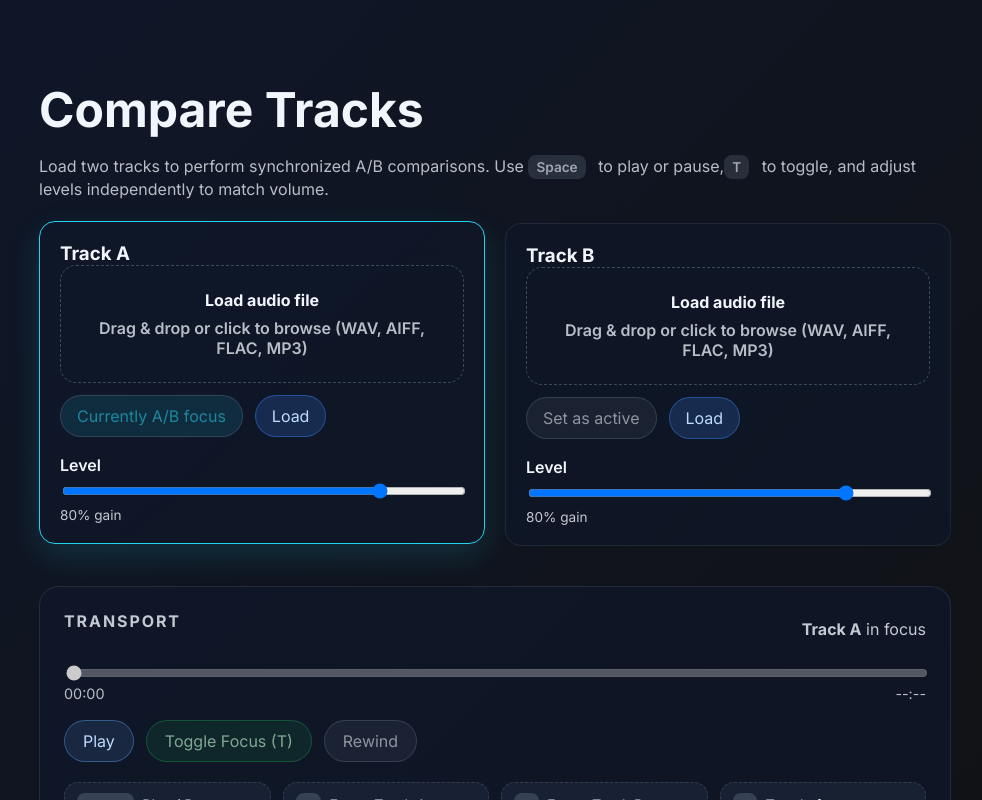
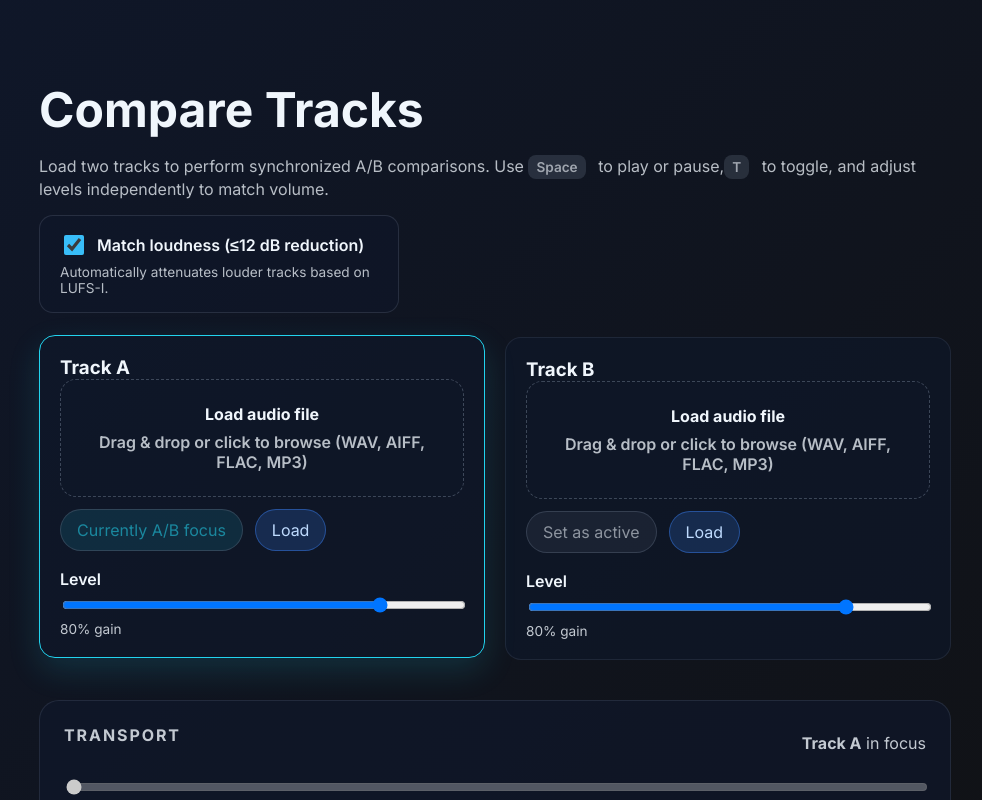
Before and after one commit to jeremyg7/compare-tracks, a Next.js app: page / in a window 1280 px wide. Shown: the top 800 px of the page, without its empty margins (145-1127 px from the left). Built offline with nearby package versions, Linux system fonts and the light colour scheme.

Commit message:
feat: add LUFS loudness match with cap

```diff
--- a/app/globals.css
+++ b/app/globals.css
@@ -111,6 +111,36 @@ input[type="range"] {
 .transport button:hover {
   background: rgba(96, 165, 250, 0.25);
   border-color: rgba(147, 197, 253, 0.8);
+}
+
+.match-toggle {
+  display: flex;
+  flex-direction: column;
+  gap: 6px;
+  margin-top: 16px;
+  padding: 16px 20px;
+  border-radius: 14px;
+  background: rgba(15, 23, 42, 0.5);
+  border: 1px solid rgba(148, 163, 184, 0.18);
+  max-width: 360px;
+}
+
+.match-toggle label {
+  display: flex;
+  align-items: center;
+  gap: 10px;
+  font-weight: 600;
+}
+
+.match-toggle input[type="checkbox"] {
+  width: 20px;
+  height: 20px;
+  accent-color: #38bdf8;
+}
+
+.match-hint {
+  font-size: 0.85rem;
+  opacity: 0.75;
 }
 
 .shortcut-grid {
--- a/app/page.tsx
+++ b/app/page.tsx
@@ -4,6 +4,7 @@ import { useCallback, useEffect, useMemo, useRef, useState } from "react";
 import { TrackCard } from "@/components/TrackCard";
 import { analyzeLoudness } from "@/lib/audioAnalysis";
 import { formatTime } from "@/lib/formatTime";
+import { computeLoudnessOffsets, offsetToGain } from "@/lib/loudnessMatch";
 
 type TrackId = "A" | "B";
 
@@ -45,6 +46,8 @@ const TRACK_LABEL: Record<TrackId, string> = {
   B: "Track B"
 };
 
+const LOUDNESS_CAP_DB = 12;
+
 export default function HomePage() {
   const [tracks, setTracks] = useState<Record<TrackId, TrackState>>({
     A: initialTrackState("A"),
@@ -53,6 +56,12 @@ export default function HomePage() {
   const [activeTrack, setActiveTrack] = useState<TrackId>("A");
   const [isPlaying, setIsPlaying] = useState(false);
   const [currentTime, setCurrentTime] = useState(0);
+  const [loudnessMatchEnabled, setLoudnessMatchEnabled] = useState(true);
+  const [loudnessOffsets, setLoudnessOffsets] = useState<Record<TrackId, number>>({
+    A: 0,
+    B: 0
+  });
+  const loudnessOffsetsRef = useRef<Record<TrackId, number>>({ A: 0, B: 0 });
 
   const audioContextRef = useRef<AudioContext | null>(null);
   const buffersRef = useRef<Record<TrackId, AudioBuffer | null>>({
@@ -148,12 +157,15 @@ export default function HomePage() {
       const audioCtx = audioContextRef.current;
       if (!gainNode || !audioCtx) return;
 
-      const target = trackId === activeTrack ? volume : 0;
+      const loudnessGain = loudnessMatchEnabled
+        ? offsetToGain(loudnessOffsetsRef.current[trackId] ?? 0)
+        : 1;
+      const target = trackId === activeTrack ? volume * loudnessGain : 0;
       const now = audioCtx.currentTime;
       gainNode.gain.cancelScheduledValues(now);
       gainNode.gain.setTargetAtTime(target, now, 0.01);
     },
-    [activeTrack]
+    [activeTrack, loudnessMatchEnabled]
   );
 
   const tick = useCallback(() => {
@@ -203,7 +215,12 @@ export default function HomePage() {
         const maxOffset = Math.max(0, buffer.duration - 0.005);
         const startOffset = Math.max(0, Math.min(offsetSeconds, maxOffset));
 
-        gainNode.gain.value = trackId === activeTrack ? tracks[trackId].volume : 0;
+        const matchedGain = loudnessMatchEnabled
+          ? offsetToGain(loudnessOffsetsRef.current[trackId] ?? 0)
+          : 1;
+        gainNode.gain.value = trackId === activeTrack
+          ? tracks[trackId].volume * matchedGain
+          : 0;
         sourcesRef.current[trackId] = source;
         gainsRef.current[trackId] = gainNode;
 
@@ -285,6 +302,16 @@ export default function HomePage() {
           }
         }));
 
+        const computedOffsets = computeLoudnessOffsets(
+          {
+            A: trackId === "A" ? lufsIntegrated : tracks.A.lufsIntegrated,
+            B: trackId === "B" ? lufsIntegrated : tracks.B.lufsIntegrated
+          },
+          LOUDNESS_CAP_DB
+        ) as Record<TrackId, number>;
+        loudnessOffsetsRef.current = computedOffsets;
+        setLoudnessOffsets(computedOffsets);
+
         const duration = Math.max(buffer.duration, playbackDurationRef.current);
         playbackDurationRef.current = duration;
 
@@ -337,6 +364,11 @@ export default function HomePage() {
     applyGain("A", tracks.A.volume);
     applyGain("B", tracks.B.volume);
   }, [activeTrack, applyGain, tracks.A.volume, tracks.B.volume]);
+
+  useEffect(() => {
+    applyGain("A", tracks.A.volume);
+    applyGain("B", tracks.B.volume);
+  }, [loudnessMatchEnabled, loudnessOffsets, applyGain, tracks.A.volume, tracks.B.volume]);
 
   useEffect(() => {
     const onKeyDown = (event: KeyboardEvent) => {
@@ -424,6 +456,18 @@ export default function HomePage() {
         <span className="keycap">T</span> to toggle, and adjust levels independently to match volume.
       </p>
 
+      <div className="match-toggle">
+        <label>
+          <input
+            type="checkbox"
+            checked={loudnessMatchEnabled}
+            onChange={(event) => setLoudnessMatchEnabled(event.target.checked)}
+          />
+          Match loudness (≤12 dB reduction)
+        </label>
+        <span className="match-hint">Automatically attenuates louder tracks based on LUFS-I.</span>
+      </div>
+
       <section className="track-grid">
         {(Object.keys(tracks) as TrackId[]).map((trackId) => {
           const track = tracks[trackId];
@@ -432,6 +476,8 @@ export default function HomePage() {
               key={track.id}
               track={track}
               isActive={activeTrack === trackId}
+              matchOffset={loudnessOffsets[trackId] ?? 0}
+              loudnessMatchEnabled={loudnessMatchEnabled}
               onSetActive={() => setActiveTrack(trackId)}
               onFileSelect={(file) => handleFileSelect(trackId, file)}
               onVolumeChange={(volume) => handleVolumeChange(trackId, volume)}
--- a/components/TrackCard.tsx
+++ b/components/TrackCard.tsx
@@ -21,6 +21,8 @@ export interface TrackCardProps {
     peakDb: number | null;
   };
   isActive: boolean;
+  matchOffset: number;
+  loudnessMatchEnabled: boolean;
   onFileSelect: (file: File) => void;
   onSetActive: () => void;
   onVolumeChange: (volume: number) => void;
@@ -34,6 +36,8 @@ const LABELS: Record<TrackId, string> = {
 export function TrackCard({
   track,
   isActive,
+  matchOffset,
+  loudnessMatchEnabled,
   onFileSelect,
   onSetActive,
   onVolumeChange
@@ -56,6 +60,11 @@ export function TrackCard({
     : "--";
   const formattedLufs = track.lufsIntegrated === null ? "--" : `${track.lufsIntegrated.toFixed(1)} LUFS`;
   const formattedPeak = formatDb(track.peakDb, "dBFS");
+  const formattedMatch = loudnessMatchEnabled
+    ? matchOffset > 0
+      ? `-${matchOffset.toFixed(1)} dB`
+      : "0.0 dB"
+    : "Off";
 
   return (
     <article className={`track-card${isActive ? " active" : ""}`}>
@@ -82,6 +91,8 @@ export function TrackCard({
             <span>{formattedLufs}</span>
             <span>Peak</span>
             <span>{formattedPeak}</span>
+            <span>Loudness Match</span>
+            <span>{formattedMatch}</span>
           </div>
         </div>
       ) : (
--- /dev/null
+++ b/lib/loudnessMatch.ts
@@ -0,0 +1,40 @@
+export interface LoudnessMatchSettings {
+  enabled: boolean;
+  targetLufs: number | null;
+  offsets: Record<string, number>;
+}
+
+export function computeLoudnessOffsets(
+  lufsByTrack: Record<string, number | null>,
+  capDb = 12
+): Record<string, number> {
+  const entries = Object.entries(lufsByTrack).filter(([, value]) => value !== null) as Array<
+    [string, number]
+  >;
+
+  if (entries.length === 0) {
+    return Object.keys(lufsByTrack).reduce<Record<string, number>>((acc, key) => {
+      acc[key] = 0;
+      return acc;
+    }, {});
+  }
+
+  const target = entries.reduce((min, [, value]) => Math.min(min, value), Infinity);
+
+  return Object.keys(lufsByTrack).reduce<Record<string, number>>((acc, key) => {
+    const value = lufsByTrack[key];
+    if (typeof value !== "number") {
+      acc[key] = 0;
+      return acc;
+    }
+
+    const delta = value - target;
+    const offset = Math.min(Math.max(delta, 0), capDb);
+    acc[key] = offset;
+    return acc;
+  }, {});
+}
+
+export function offsetToGain(offsetDb: number): number {
+  return Math.pow(10, -offsetDb / 20);
+}
```
